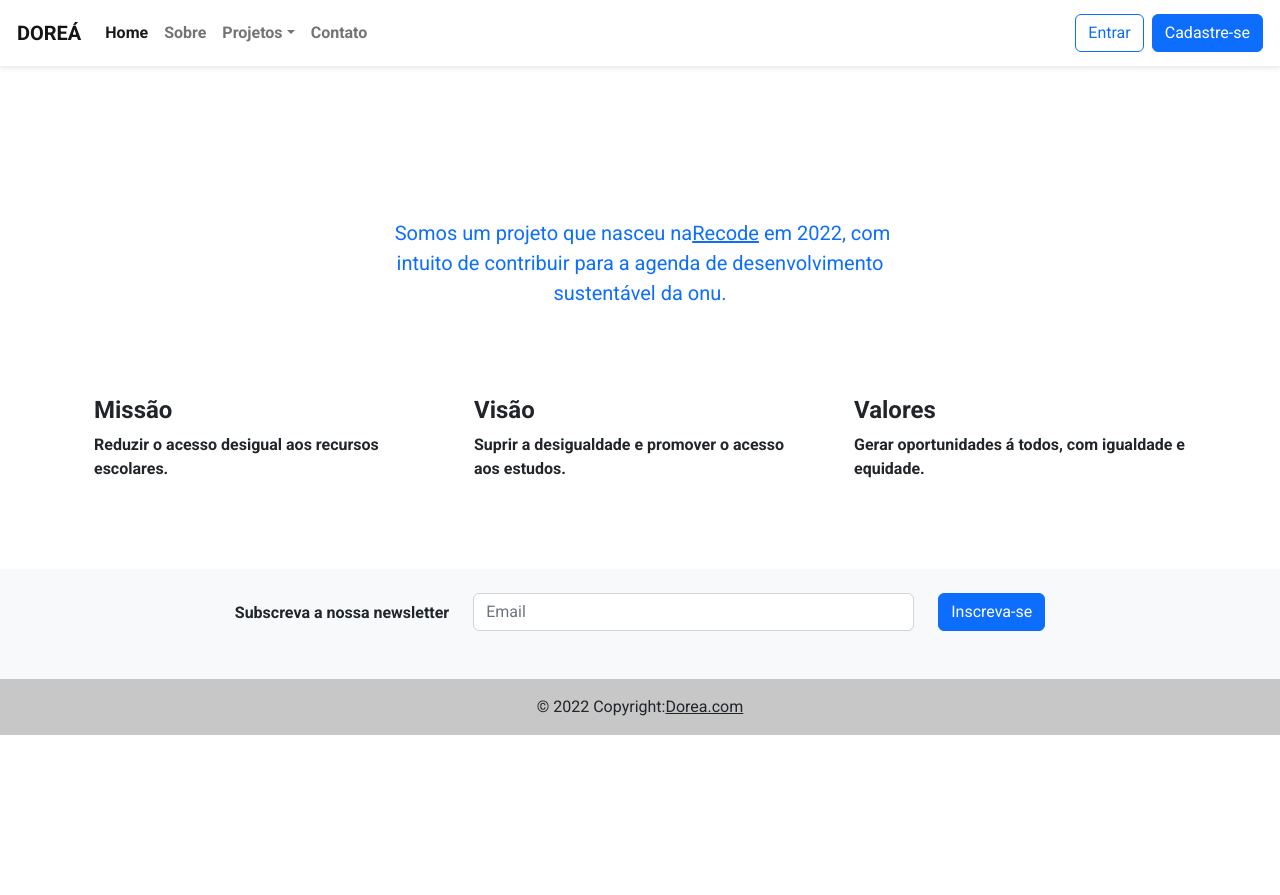
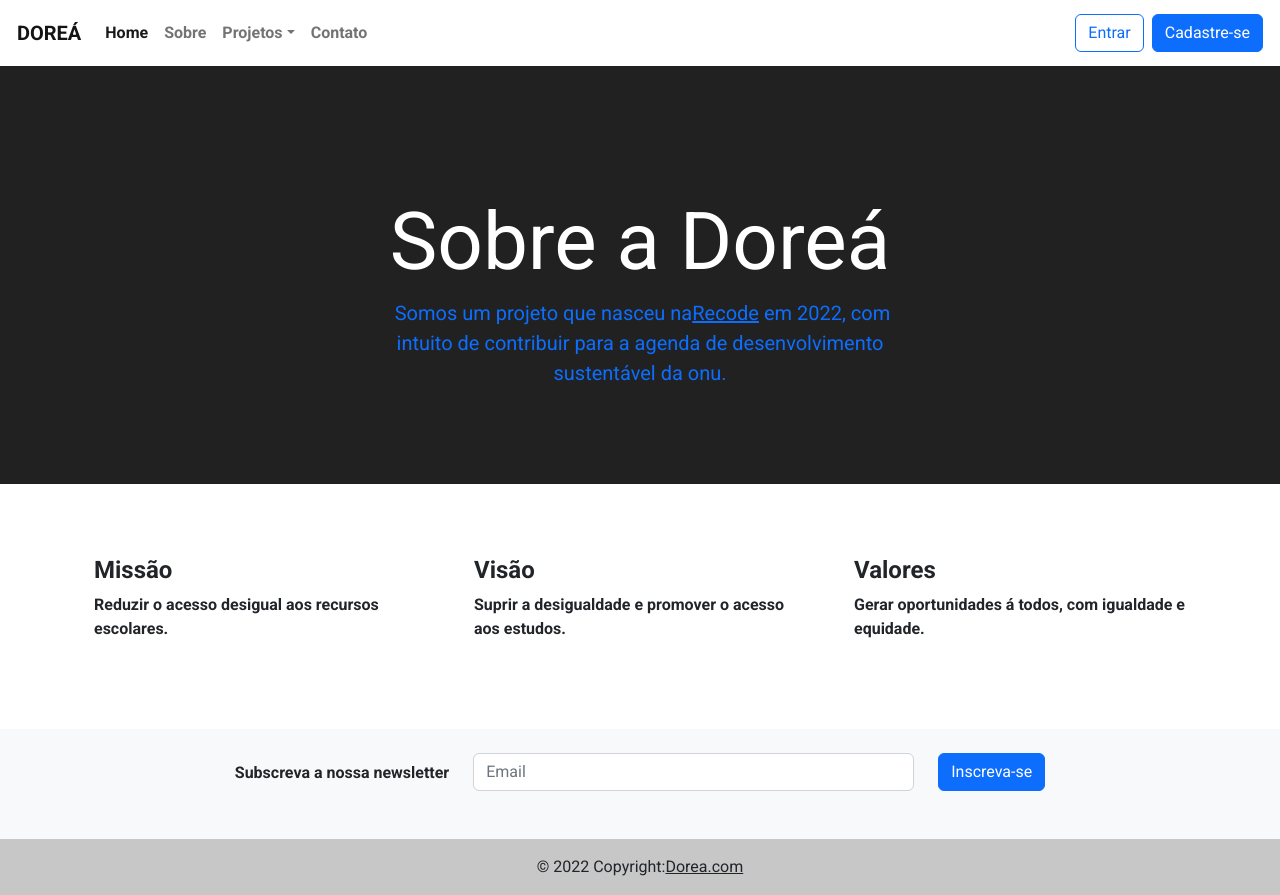
Before and after one commit to carollinepacheco/Site-Reactjs, a React (Create React App) app in the folder Frontend-DoreaApp/: page /Sobre in a window 1280 px wide. Before the commit the page ends 800 px from the top, so only its background shows below. Built offline with nearby package versions, Linux system fonts and the light colour scheme.

Commit message:
modificado linhas de codigo

```diff
--- a/Frontend-DoreaApp/src/components/sobre/Sobre.js
+++ b/Frontend-DoreaApp/src/components/sobre/Sobre.js
@@ -3,7 +3,8 @@ import React from 'react'
 export default function Sobre() {
     return (
         <div>
-      <main id='sobre' className='main-tamanho'>
+            <main>
+                <div id='sobre' className='main-sobre'>
                     <div className='h-50 d-flex align-items-center bg-img pt-5'>
                         <div className='container'>
                             <div className='row'>
@@ -15,6 +16,7 @@ export default function Sobre() {
                                         de contribuir para a agenda de desenvolvimento sustentável da
                                         onu.
                                     </p>
+                                </div>
                             </div>
                         </div>
                     </div>
```
Lines whose indentation alone changed are shown as unchanged.
